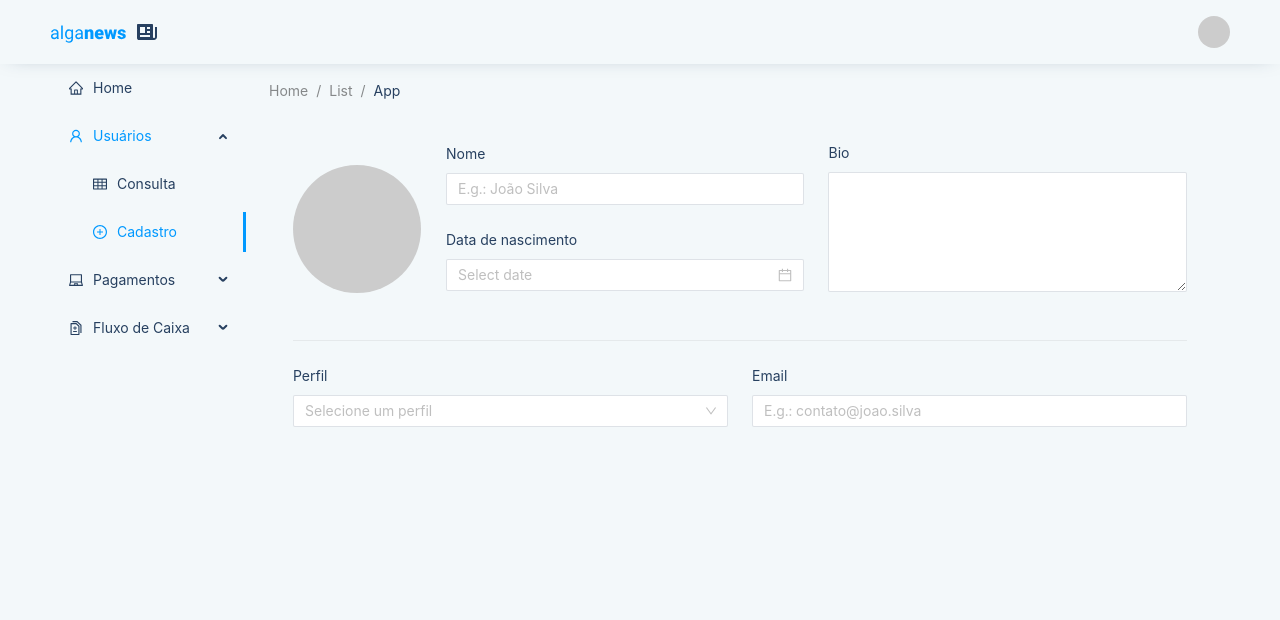
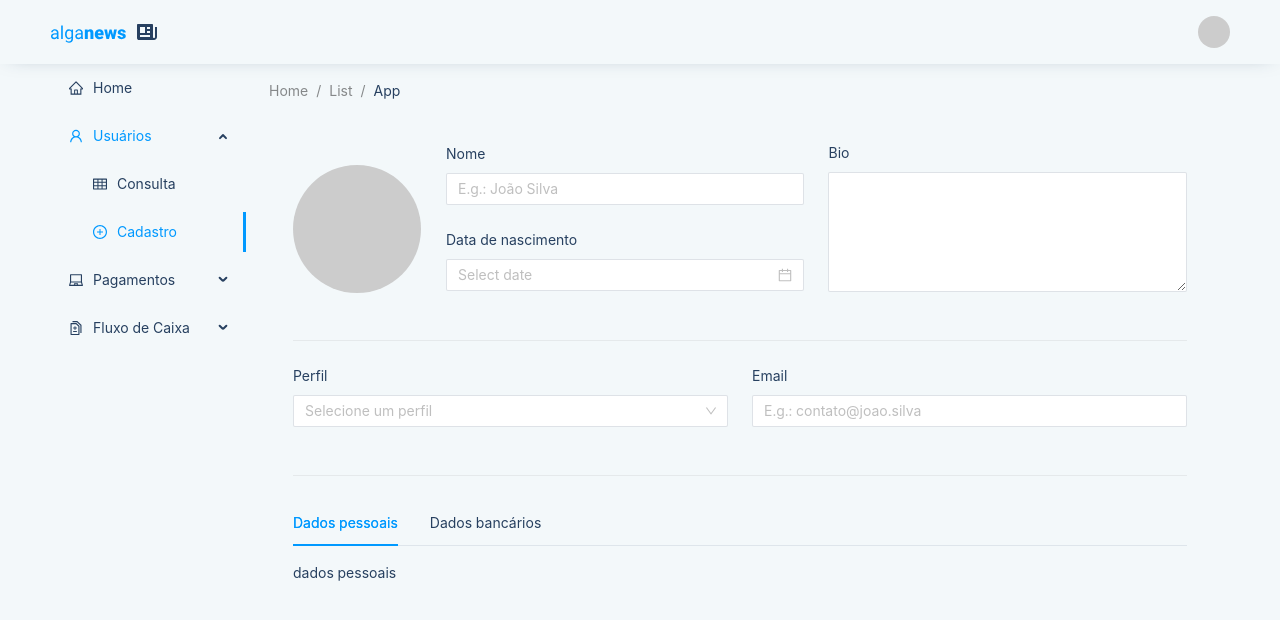
Before and after one commit to antoniotnn/alganews-admin, a React (Create React App) app: page /usuarios/cadastro in a window 1280 px wide. Shown: the top 620 px of the page. Built offline with nearby package versions, Linux system fonts and the light colour scheme.

Commit message:
Tabs component

```diff
--- a/src/app/features/UserForm.tsx
+++ b/src/app/features/UserForm.tsx
@@ -1,4 +1,6 @@
-import {Avatar, Col, DatePicker, Divider, Form, Input, Row, Select} from "antd";
+import {Avatar, Col, DatePicker, Divider, Form, Input, Row, Select, Tabs} from "antd";
+
+const {TabPane} = Tabs;
 
 export default function UserForm() {
     return (
@@ -13,7 +15,7 @@ export default function UserForm() {
                     </Form.Item>
                     <Form.Item label={'Data de nascimento'}>
                         <DatePicker
-                            style={{ width: '100%'}}
+                            style={{width: '100%'}}
                             format={'DD/MM/YYYY'}
                         />
                     </Form.Item>
@@ -24,7 +26,7 @@ export default function UserForm() {
                     </Form.Item>
                 </Col>
                 <Col xs={24}>
-                    <Divider />
+                    <Divider/>
                 </Col>
                 <Col lg={12}>
                     <Form.Item label={'Perfil'}>
@@ -37,8 +39,27 @@ export default function UserForm() {
                 </Col>
                 <Col lg={12}>
                     <Form.Item label={'Email'}>
-                        <Input type='email' placeholder={'E.g.: contato@joao.silva'} />
+                        <Input type='email' placeholder={'E.g.: contato@joao.silva'}/>
                     </Form.Item>
+                </Col>
+                <Col lg={24}>
+                    <Divider/>
+                </Col>
+                <Col lg={24}>
+                    <Tabs defaultActiveKey={'personal'}>
+                        <TabPane
+                            key={'personal'}
+                            tab={'Dados pessoais'}
+                        >
+                            dados pessoais
+                        </TabPane>
+                        <TabPane
+                            key={'bankAccount'}
+                            tab={'Dados bancários'}
+                        >
+                            dados bancários
+                        </TabPane>
+                    </Tabs>
                 </Col>
             </Row>
         </Form>
```
